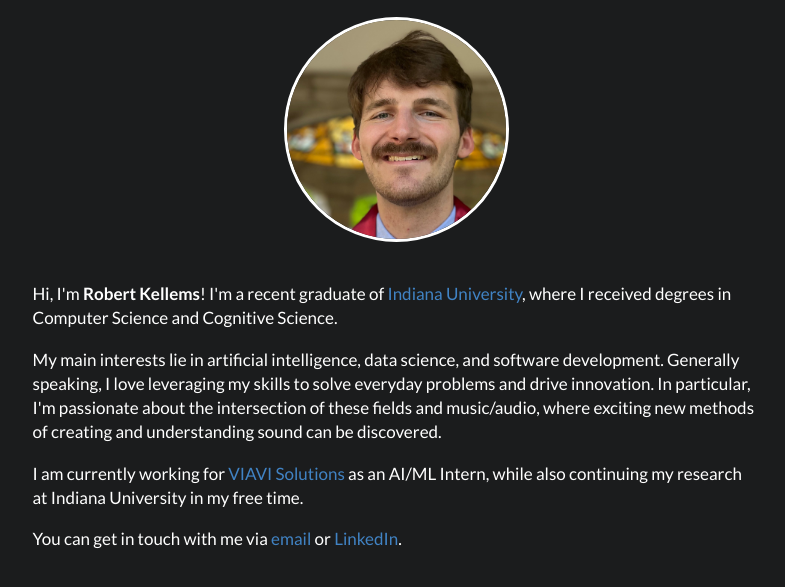
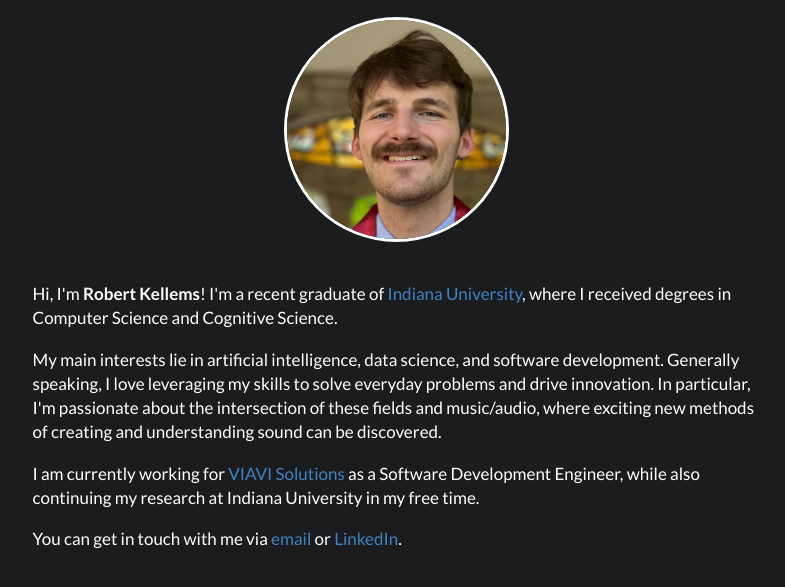
Before and after one commit to robkellems/robkellems.github.io, a plain HTML site: page index.html in a window 1280 px wide. Shown: the part 127-714 px from the top of the page, without its empty margins (244-1029 px from the left). Drawn offline with nearby package versions, Linux system fonts and the light colour scheme.

Commit message:
Update index.html

```diff
--- a/index.html
+++ b/index.html
@@ -56,7 +56,7 @@
         <br><br>
         <p>Hi, I'm <b>Robert Kellems</b>! I'm a recent graduate of <a href="https://www.indiana.edu/" target="_blank">Indiana University</a>, where I received degrees in Computer Science and Cognitive Science.</p>
         <p>My main interests lie in artificial intelligence, data science, and software development. Generally speaking, I love leveraging my skills to solve everyday problems and drive innovation. In particular, I'm passionate about the intersection of these fields and music/audio, where exciting new methods of creating and understanding sound can be discovered.</p>
-        <p>I am currently working for <a href="https://www.viavisolutions.com/en-us" target="_blank">VIAVI Solutions</a> as an AI/ML Intern, while also continuing my research at Indiana University in my free time.</p>
+        <p>I am currently working for <a href="https://www.viavisolutions.com/en-us" target="_blank">VIAVI Solutions</a> as a Software Development Engineer, while also continuing my research at Indiana University in my free time.</p>
         <p>You can get in touch with me via  <a href="mailto:robertgkellems@gmail.com" target="_blank">email</a> or <a href="https://www.linkedin.com/in/robertkellems/" target="_blank">LinkedIn</a>.</p>
     </div>
 </div>
```
